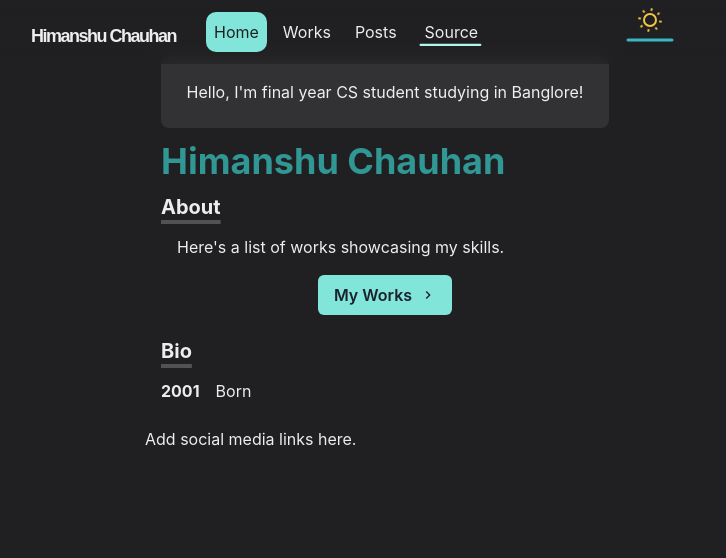
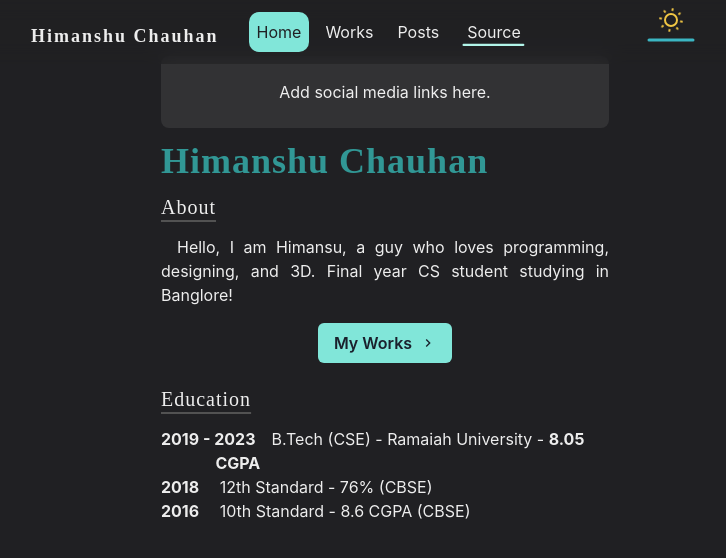
Before and after one commit to Himanshu-Singh-Chauhan/Portfolio-website, a Next.js app: page / in a window 1280 px wide. Shown: the top 558 px of the page, without its empty margins (255-981 px from the left). Built offline with nearby package versions, Linux system fonts and the light colour scheme.

Commit message:
everything with fonts changed here

```diff
--- a/components/logo.js
+++ b/components/logo.js
@@ -5,7 +5,6 @@ import styled from "@emotion/styled";
 
 
 const LogoBox = styled.span`
-  font-weight: bold;
   font-size  : 18px;
   display    : inline-flex;
   align-items: center;
@@ -32,9 +31,10 @@ const Logo = () => {
           {/* <Image src={footPrintImg} width={20} height={20} alt="logo" /> */}
           <Text
             color={useColorModeValue('gray.800', 'whiteAlpha.900')}
-            fontFamily='"M PLUS Rounded 1c", sans-serif'
-            fontWeight="bold"
+            fontFamily='Gilroy Light'
+            // fontWeight="bold"
             ml={3}
+            letterSpacing={2}
           >
             Himanshu Chauhan
           </Text>
--- a/components/theme.js
+++ b/components/theme.js
@@ -15,11 +15,13 @@ const components = {
       'section-title': {
         textDecoration: 'underline',
         fontSize: 20,
+        fontWeight: 20,
         textUnderlineOffset: 6,
         textDecorationColor: '#525252',
-        textDecorationThickness: 4,
+        textDecorationThickness: 2,
         marginTop: 3,
-        marginBottom: 4
+        marginBottom: 4,
+        letterSpacing: 1
       }
     }
   },
@@ -32,7 +34,8 @@ const components = {
 }
 
 const fonts = {
-  heading: "M PLUS Rounded 1c"
+  // heading: "M PLUS Rounded 1c"
+  heading: "Gilroy"
 }
 
 const colors = {
--- a/pages/_app.js
+++ b/pages/_app.js
@@ -12,7 +12,7 @@ import '../styles/daynight_themebtn.scss'
 const Website = ({ Component, pageProps, router }) => {
   return (
     <ChakraProvider theme={theme}>
-      <Fonts />
+      {/* <Fonts /> */}
       <Layout router={router}>
         <AnimatePresence exitBeforeEnter initial={true}>
         <Component {...pageProps} key={router.route} />
--- a/pages/index.js
+++ b/pages/index.js
@@ -24,7 +24,7 @@ const Page = () => {
           textColor={useColorModeValue('blackAlpha.900', 'whiteAlpha.900')}
           textAlign="center"
         >
-          Hello, I&apos;m final year CS student studying in Banglore!
+          Add social media links here.
         </Box>
 
         <Box display={{ md: 'flex' }}>
@@ -34,6 +34,7 @@ const Page = () => {
               variant="page-title"
               paddingTop={3}
               color="teal.500"
+              letterSpacing={1}
             >
               Himanshu Chauhan
             </Heading>
@@ -48,7 +49,7 @@ const Page = () => {
             {/* I'm a computer science student passionate about programming and design. pursuing my B.tech degree.
           <br/>
           <br/> */}
-            Here&apos;s a list of works showcasing my skills.
+            Hello, I am Himansu, a guy who loves programming, designing, and 3D. Final year CS student studying in Banglore!
           </Paragraph>
 
           <Box align="center" my={4}>
@@ -62,15 +63,22 @@ const Page = () => {
 
         <Section delay={0.2}>
           <Heading as="h3" variant="section-title">
-            Bio
+            Education
           </Heading>
           <BioSection>
-            <BioYear>2001</BioYear>
-            Born
+            <BioYear>2019 - 2023</BioYear>
+            B.Tech (CSE) - Ramaiah University - <BioYear>8.05 CGPA</BioYear>
+
+          </BioSection>
+          <BioSection>
+            <BioYear>2018</BioYear> 12th Standard - 76% (CBSE)
+          </BioSection>
+          <BioSection>
+            <BioYear>2016</BioYear> 10th Standard - 8.6 CGPA (CBSE)
           </BioSection>
         </Section>
       </Container>
-      Add social media links here.
+
     </Layout>
   )
 }
```
